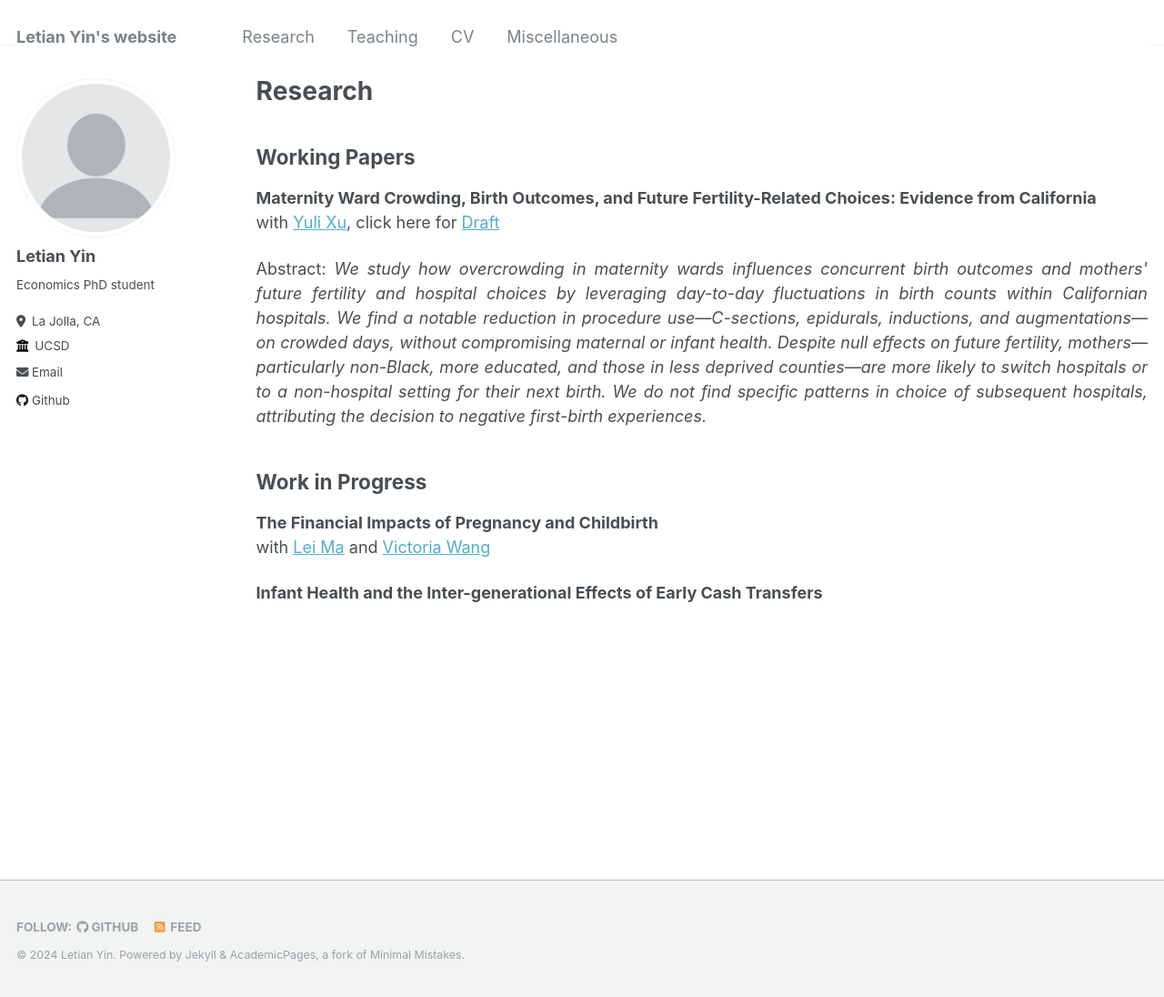
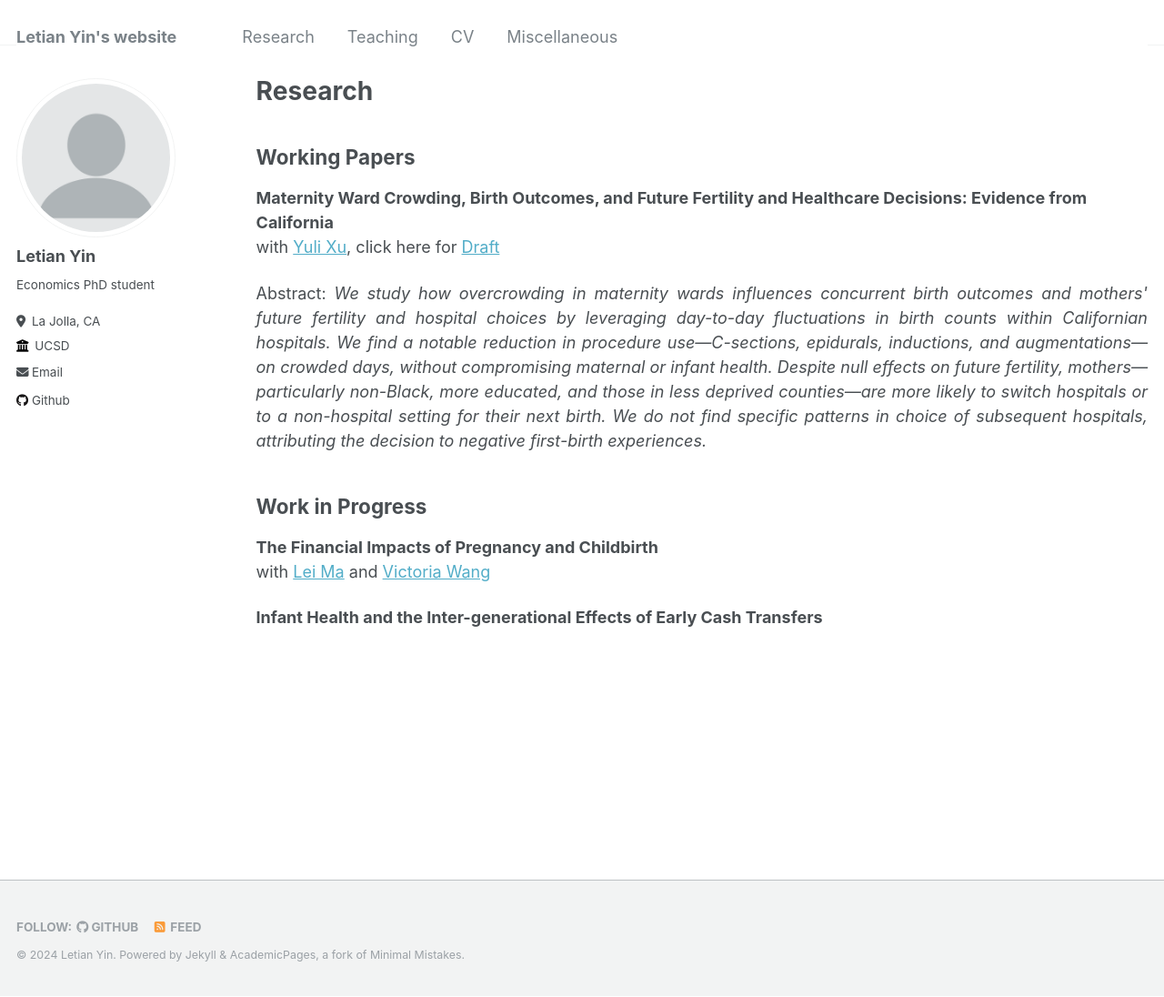
Before and after one commit to letian-yin/letian-yin.github.io, a Jekyll site: the page built from _pages/research.md, in a window 1280 px wide and 1096 px high. Shown: the whole window at 91% size. Built offline with Jekyll 4.4.1, drawn with Linux system fonts in a browser that asks for light colours.

Commit message:
Update research.md

```diff
--- a/_pages/research.md
+++ b/_pages/research.md
@@ -5,7 +5,7 @@ permalink: /research/
 author_profile: true
 ---
 ## Working Papers
-**Maternity Ward Crowding, Birth Outcomes, and Future Fertility-Related Choices: Evidence from California** \
+**Maternity Ward Crowding, Birth Outcomes, and Future Fertility and Healthcare Decisions: Evidence from California** \
 with [Yuli Xu](https://sites.google.com/view/yulixu-econ), click here for [Draft](https://letian-yin.github.io/files/overcrowding_202411.pdf)
 <p align="justify">
 Abstract: <em>We study how overcrowding in maternity wards influences concurrent birth outcomes and mothers' future fertility and hospital choices by leveraging day-to-day fluctuations in birth counts within Californian hospitals. We find a notable reduction in procedure use—C-sections, epidurals, inductions, and augmentations—on crowded days, without compromising maternal or infant health. Despite null effects on future fertility, mothers—particularly non-Black, more educated, and those in less deprived counties—are more likely to switch hospitals or to a non-hospital setting for their next birth. We do not find specific patterns in choice of subsequent hospitals, attributing the decision to negative first-birth experiences.</em>
```
